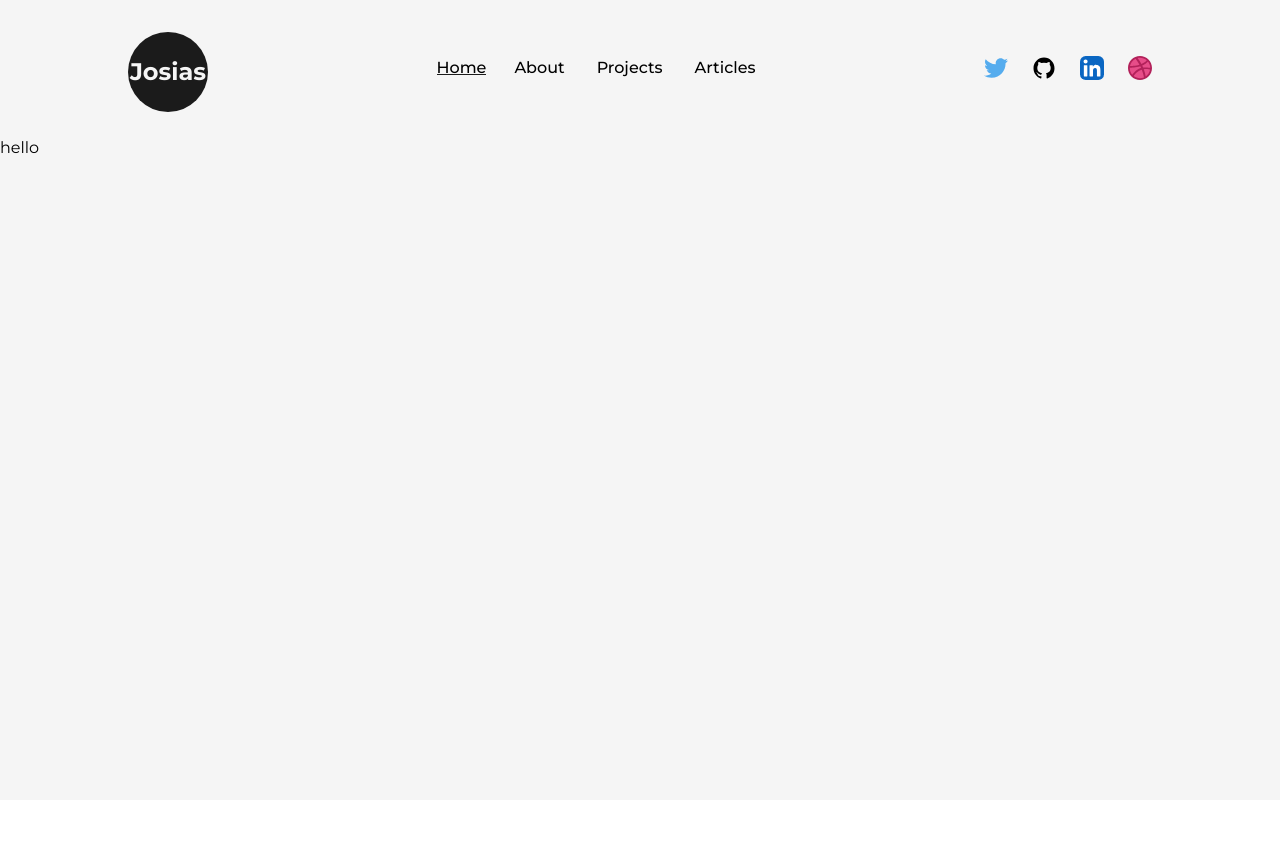
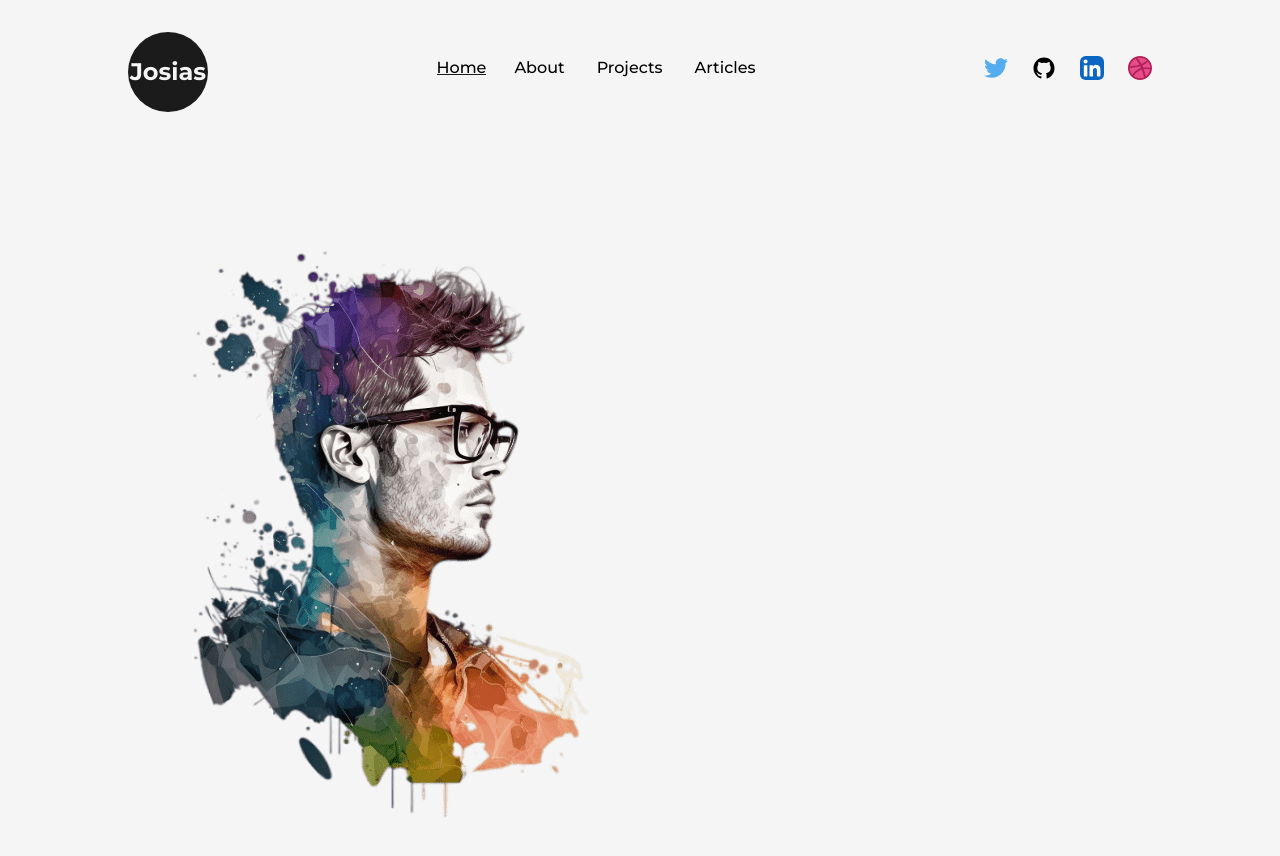
Before and after one commit to cruzetapiko/portfolio_web, a Next.js app: page / in a window 1280 px wide. Shown: the top 856 px of the page. Before the commit the page ends 800 px from the top, so only its background shows below. Built offline with nearby package versions, Linux system fonts and the light colour scheme.

Commit message:
Layout 1.1

```diff
--- /dev/null
+++ b/components/Layout.js
@@ -0,0 +1,11 @@
+import React from 'react';
+
+export default function Layout({ children, className = '' }) {
+  return (
+    <div
+      className={`w-full h-full inline-block z-0 bg-light px-32 ${className}`}
+    >
+      {children}
+    </div>
+  );
+}
--- a/pages/index.js
+++ b/pages/index.js
@@ -1,9 +1,7 @@
 import Head from 'next/head';
+import Layout from '@/components/Layout';
 import Image from 'next/image';
-import { Inter } from 'next/font/google';
-import styles from '@/styles/Home.module.css';
-
-const inter = Inter({ subsets: ['latin'] });
+import profilePicture from '@/public/images/profile/developer-pic-1.png';
 
 export default function Home() {
   return (
@@ -12,8 +10,18 @@ export default function Home() {
         <title>Create Next App</title>
         <meta name="description" content="Generated by create next app" />
       </Head>
-      <main>
-        <h1>hello</h1>
+      <main className="flex items-center text-dark w-full min-h-screen pt-0 ">
+        <Layout className="pt-0">
+          <div className="flex items-center justify-between w-full">
+            <div>
+              <Image
+                src={profilePicture}
+                alt="Picture of the author"
+                className="w-full h-auto"
+              />
+            </div>
+          </div>
+        </Layout>
       </main>
     </>
   );
```
Also changed, not shown: 1 other file (tests, documents, lock files or other folders).
